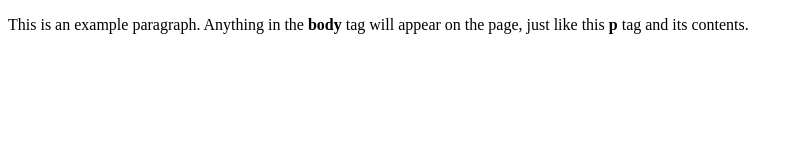
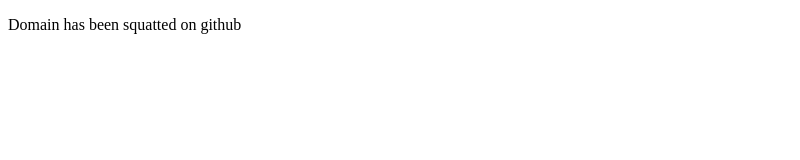
Before and after one commit to brighthive-io/domain_taken, a plain HTML site: page index.html in a window 1280 px wide. Shown: the whole page, without its empty margins (0-800 px from the left). Drawn offline with Linux system fonts and the light colour scheme.

Commit message:
Update index.html

```diff
--- a/index.html
+++ b/index.html
@@ -4,6 +4,6 @@
     <title>Takeover POC</title>
   </head>
   <body>
-    <p>This is an example paragraph. Anything in the <strong>body</strong> tag will appear on the page, just like this <strong>p</strong> tag and its contents.</p>
+    <p>Domain has been squatted on github</p>
   </body>
 </html>
```
